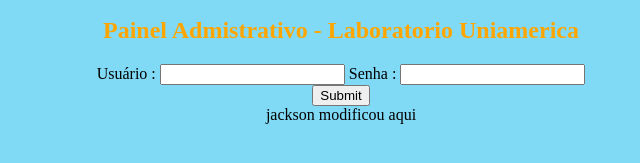
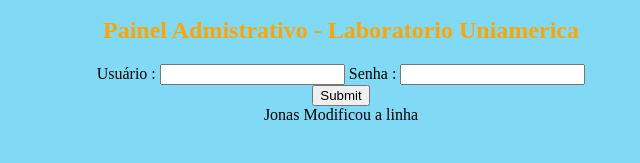
Before and after one commit to abbas9589/WebRepositorio, a plain HTML site: page login1.html in a window 1280 px wide. Shown: the part 311-474 px from the top of the page, 299-939 px from the left. Drawn offline with Linux system fonts and the light colour scheme.

Commit message:
Modificao do jonas

```diff
--- a/login1.html
+++ b/login1.html
@@ -15,9 +15,8 @@
 			Senha   : <input type="password" id="senha"/><br />
 			<input type="submit">
 			<br />
-			jackson modificou aqui
+			Jonas Modificou a linha
 			<br />
-
 		</form>
 	</body>
 
```
